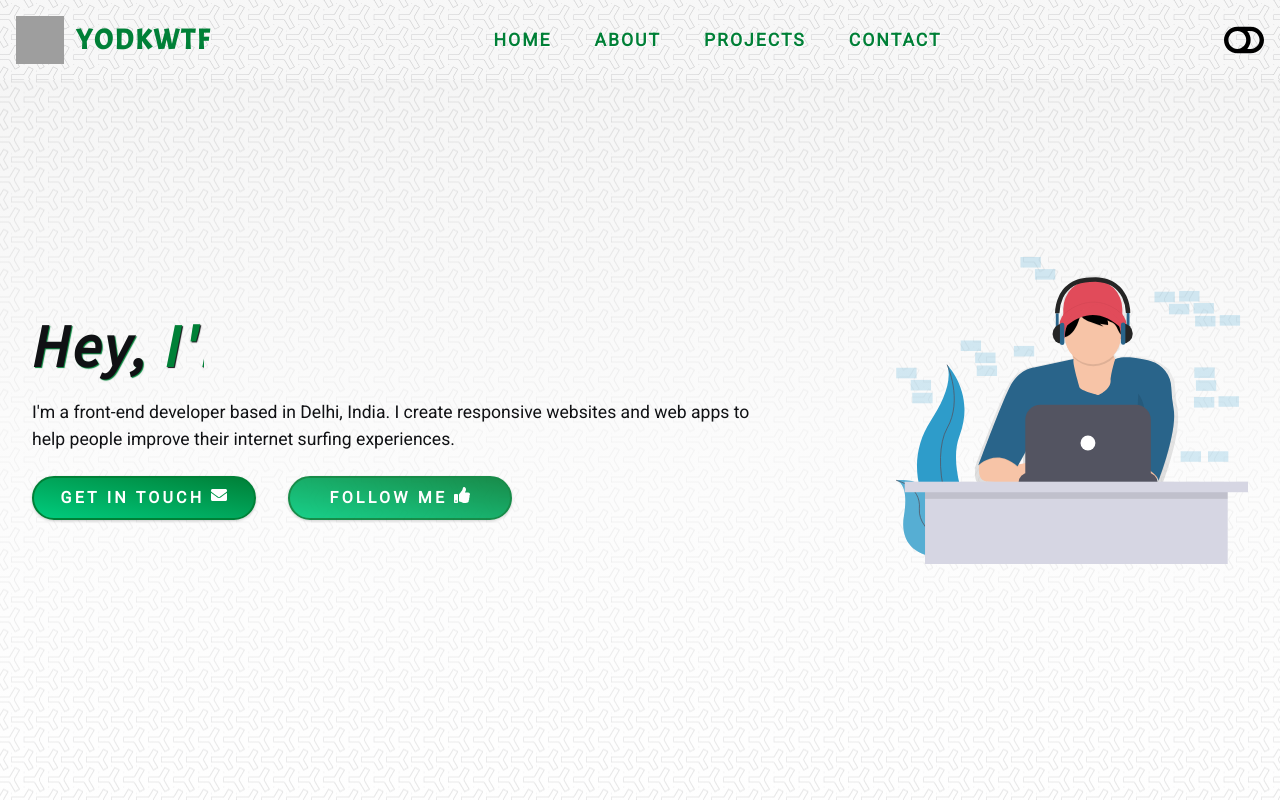
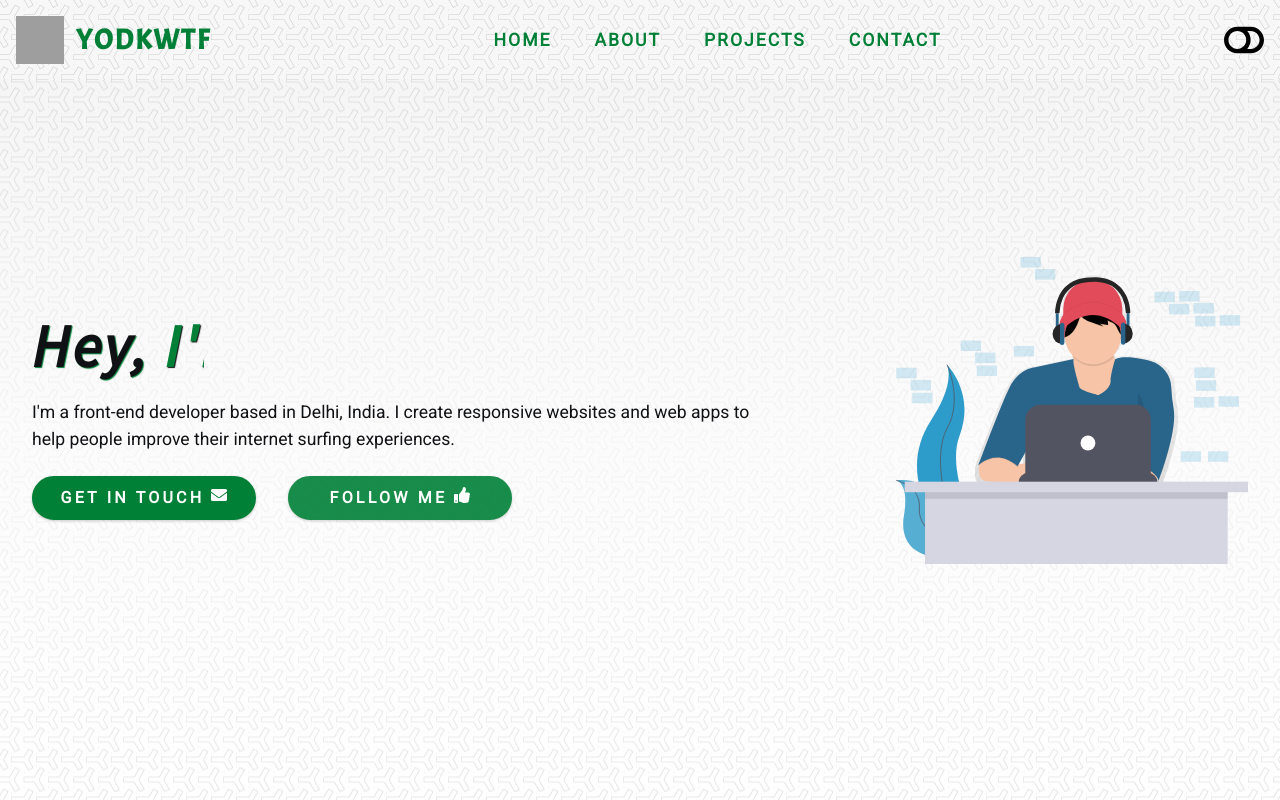
Before and after one commit to yodkwtf/yodkwtf.com, a React (Create React App) app: page / in a window 1280 px wide. In both pictures the pointer is over the link "FOLLOW ME". Shown: the top 800 px of the page. Built offline with nearby package versions, Linux system fonts and the light colour scheme; grey boxes are pictures that could not be loaded.

Commit message:
gradient transitions fixed

```diff
--- a/src/index.css
+++ b/src/index.css
@@ -238,7 +238,7 @@ p {
 
 .btn {
   text-transform: uppercase;
-  background: var(--clr-primary-gradient);
+  background: var(--clr-primary);
   color: var(--clr-white);
   padding: 0.5rem 1.25rem;
   letter-spacing: var(--spacing);
@@ -598,7 +598,7 @@ header {
   color: var(--clr-primary);
 }
 .hero-btn:last-child:hover {
-  background: var(--clr-primary-gradient);
+  background: var(--clr-primary);
   color: var(--clr-white);
 }
 
```
